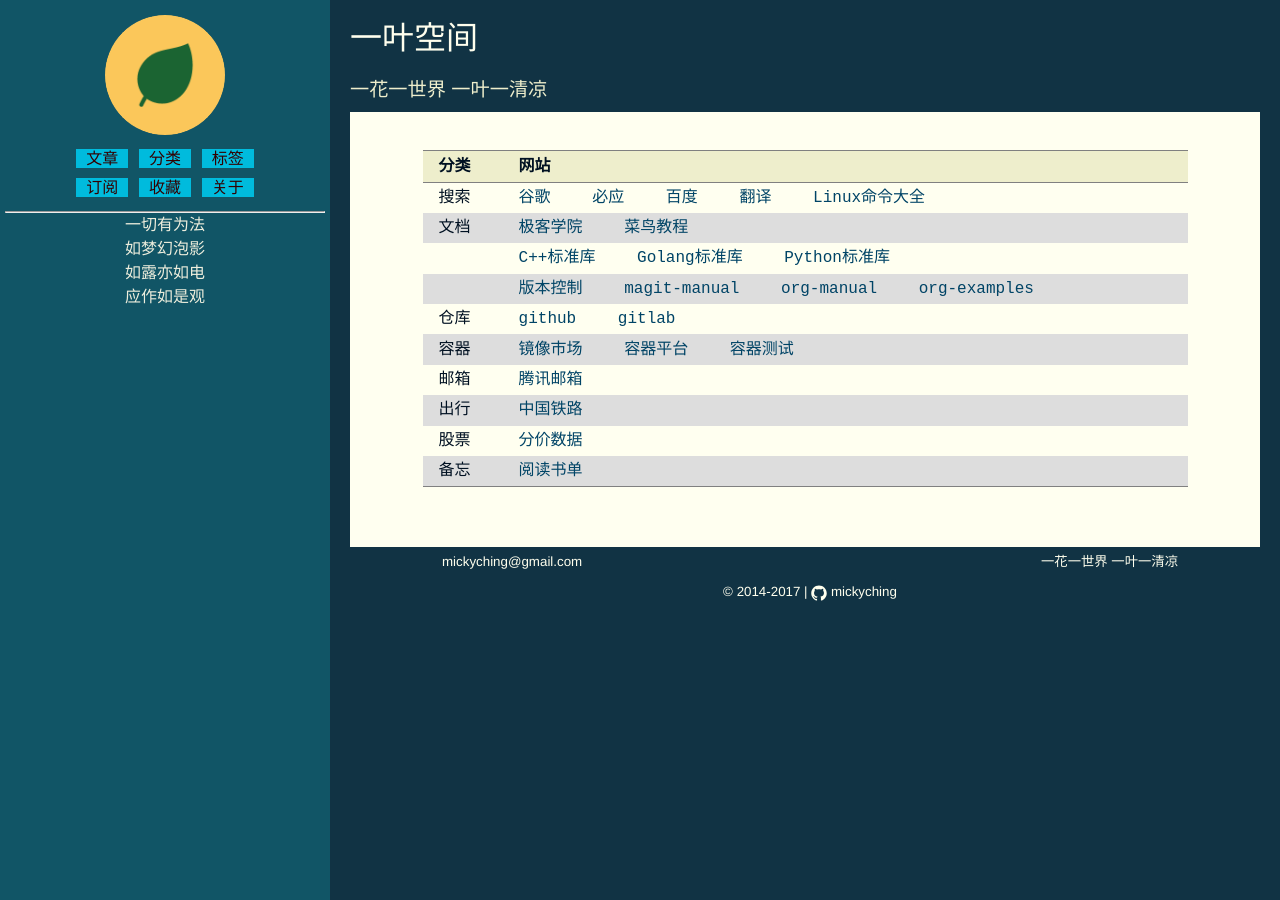
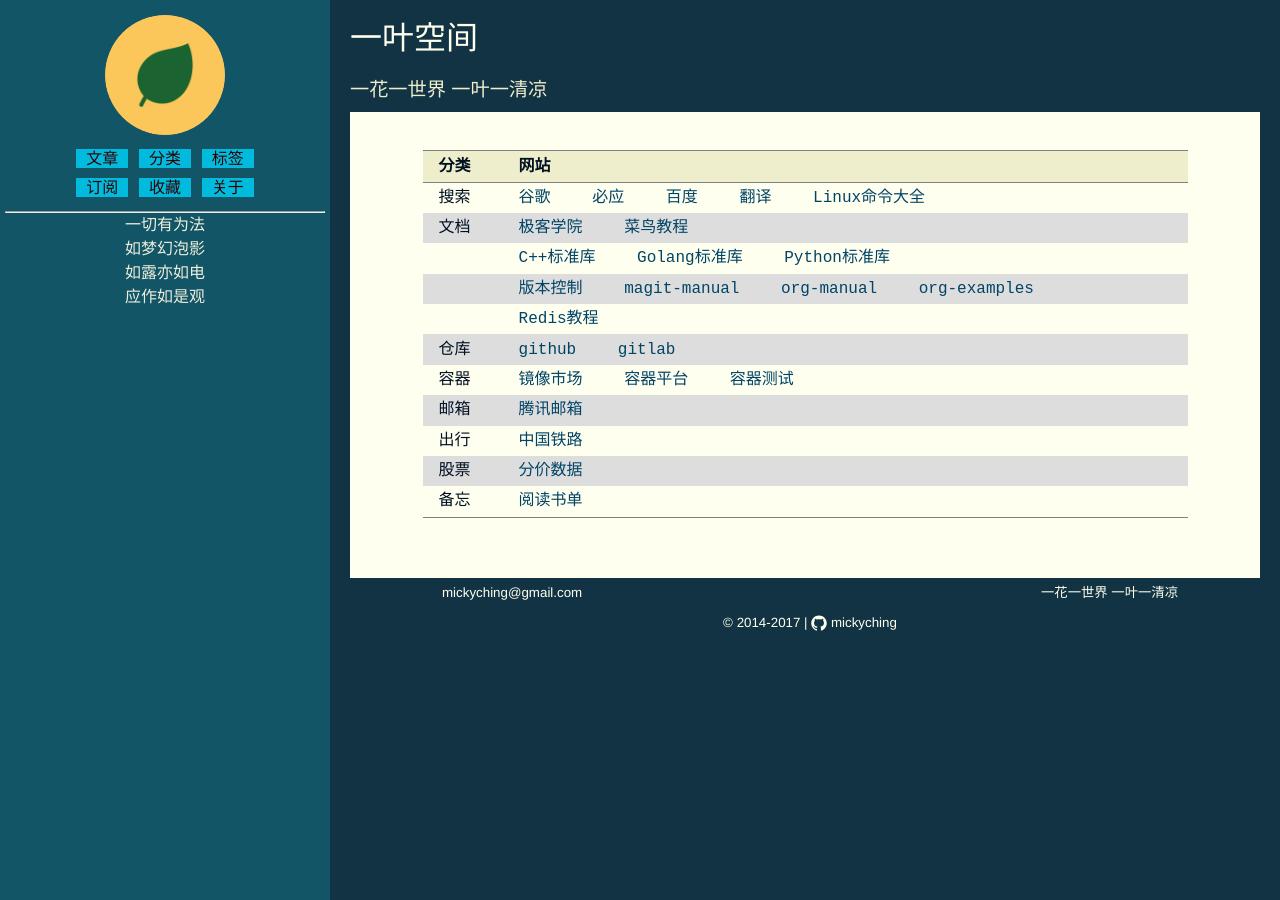
Before and after one commit to mickyching/mickyching.github.io, a Jekyll site: the page built from menu/favorite.html, in a window 1280 px wide. Built offline with Jekyll 4.4.1, drawn with Linux system fonts in a browser that asks for light colours.

Commit message:
posts: add redis tutorial
Signed-off-by: Micky Ching <mickyching@gmail.com>

```diff
--- a/menu/favorite.html
+++ b/menu/favorite.html
@@ -40,6 +40,11 @@
 </tr>
 
 <tr>
+<td class="org-left">&#xa0;</td>
+<td class="org-left"><a target="_blank" href="http://www.runoob.com/redis/redis-tutorial.html">Redis教程</a></td>
+</tr>
+
+<tr>
 <td class="org-left">仓库</td>
 <td class="org-left"><a target="_blank" href="https://github.com/mickyching?tab=repositories">github</a> 　　<a target="_blank" href="https://gitlab.com/gites">gitlab</a></td>
 </tr>
```
